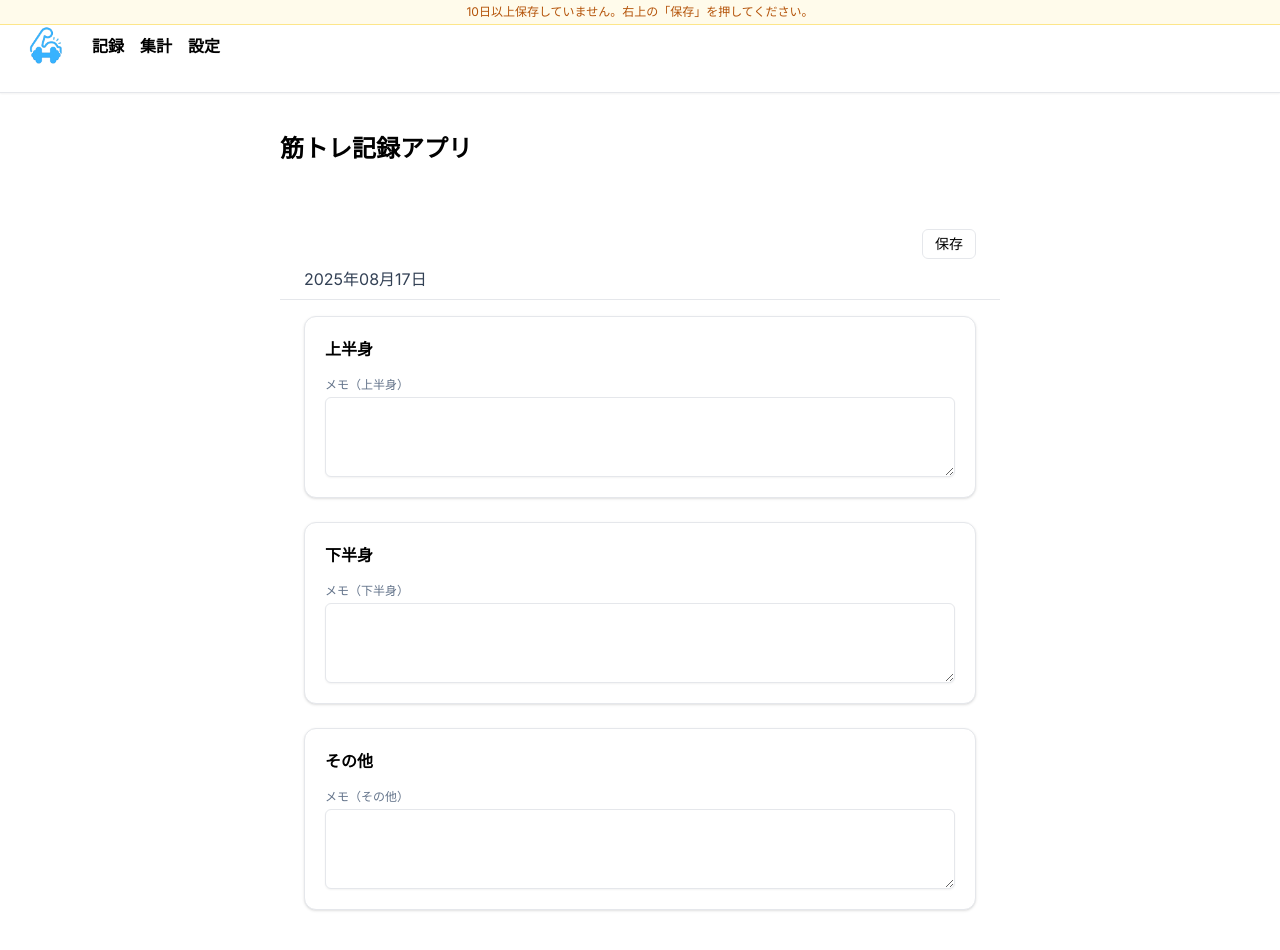
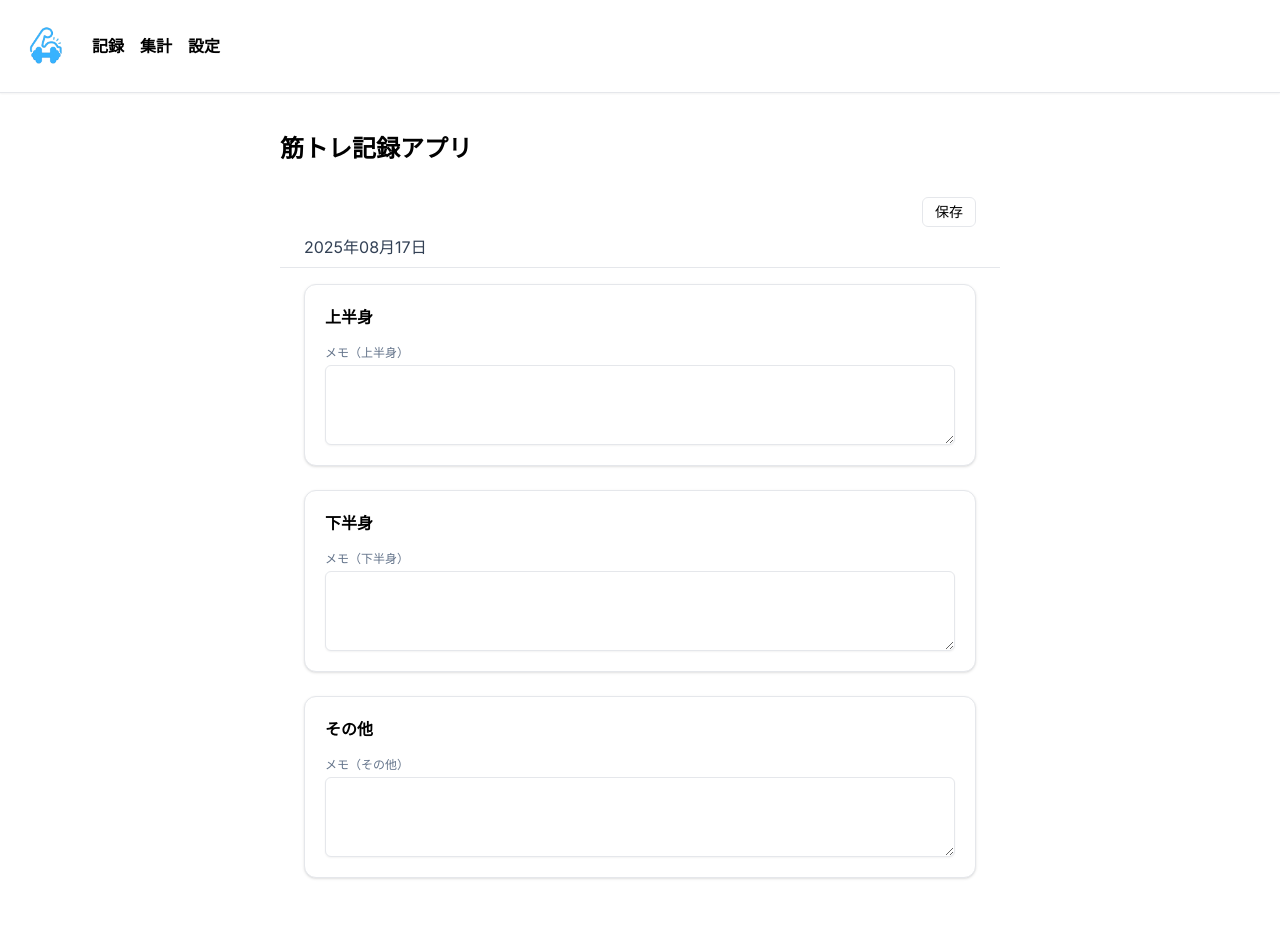
Before and after one commit to Mickey-1996/workout-tracker20250807, a Next.js app: page / in a window 1280 px wide. Shown: the top 950 px of the page. Built offline with nearby package versions, Linux system fonts and the light colour scheme.

Commit message:
Update RecordTab.tsx

```diff
--- a/src/tabs/RecordTab.tsx
+++ b/src/tabs/RecordTab.tsx
@@ -19,7 +19,7 @@ import type {
   Category,
 } from "@/lib/types";
 
-/* ================== Utils ================== */
+/* ============== Utils ============== */
 const EXPORT_FILENAME = "workoutrecord.latest";
 
 const toYmd = (d: Date) =>
@@ -38,7 +38,7 @@ const padCounts = (src: number[] | undefined, setCount: number) => {
 };
 const padChecks = (src: boolean[] | undefined, setCount: number) => {
   const c = clampSets(setCount);
-  const base = Array.isArray(src) ? [...src] : []; // ← [.src] の誤字を修正
+  const base = Array.isArray(src) ? [...src] : [];
   while (base.length < c) base.push(false);
   return base.slice(0, c);
 };
@@ -51,7 +51,7 @@ function hashString(s: string) {
   return (h >>> 0).toString(16);
 }
 
-/** これは「日別記録」だけを集める。キー名の差異に強い実装に変更 */
+/** 日別実績を収集（キー名差異にも耐性） */
 function isDayRecordObject(x: any): boolean {
   return (
     x &&
@@ -70,9 +70,7 @@ function collectAllDayRecords(): Record<string, unknown> {
       if (!raw) continue;
       const parsed = JSON.parse(raw);
       if (keyLike.test(k) || isDayRecordObject(parsed)) out[k] = parsed;
-    } catch {
-      /* ignore broken entry */
-    }
+    } catch {}
   }
   return out;
 }
@@ -95,7 +93,7 @@ const hasAnyData = (r?: Partial<DayRecord>) => {
   return false;
 };
 
-/** SettingsTab方式のJSON保存（Blob→a[download]→revoke、失敗時 data:URL） */
+/** SettingsTab同等の保存 */
 function saveAsJsonLikeSettings(filename: string, data: unknown): boolean {
   const text = jsonString(data);
   try {
@@ -123,9 +121,8 @@ function saveAsJsonLikeSettings(filename: string, data: unknown): boolean {
   }
 }
 
-/* -------- 設定ロード（SettingsTabの保存形式に対応） -------- */
+/* -------- 設定ロード -------- */
 function loadExercises(): ExercisesGrouped {
-  // v2形式（settingsタブの最新仕様）
   const v2 = loadJSON<any>("wt:settings.v2");
   if (v2?.items && Array.isArray(v2.items)) {
     const grouped: ExercisesGrouped = { upper: [], lower: [], etc: [] };
@@ -158,7 +155,6 @@ function loadExercises(): ExercisesGrouped {
       grouped[k].sort((a, b) => (a.order ?? 0) - (b.order ?? 0));
     return grouped;
   }
-  // 旧形式フォールバック
   const raw = loadJSON<any>("exercises");
   if (raw?.upper || raw?.lower || raw?.etc)
     return { upper: raw.upper ?? [], lower: raw.lower ?? [], etc: raw.etc ?? [] };
@@ -168,7 +164,7 @@ function loadExercises(): ExercisesGrouped {
   return { upper: [], lower: [], etc: [] };
 }
 
-/* ================== Component ================== */
+/* ============== Component ============== */
 export default function RecordTab() {
   const today = useMemo(() => new Date(), []);
   const todayStr = useMemo(() => toYmd(today), [today]);
@@ -196,7 +192,7 @@ export default function RecordTab() {
     notesEtc: "",
   });
 
-  // 保存リマインド
+  // 署名（UIへの表示はしない）
   const [lastDiskSaveAt, setLastDiskSaveAt] = useState<number>(0);
   const [lastSavedSig, setLastSavedSig] = useState<string>("");
   const [currentSig, setCurrentSig] = useState<string>("");
@@ -228,7 +224,8 @@ export default function RecordTab() {
     () => (!lastDiskSaveAt ? Infinity : (Date.now() - lastDiskSaveAt) / (1000 * 60 * 60)),
     [lastDiskSaveAt]
   );
-  const shouldPromptSave = hoursSinceSave > 24 * 10;
+  // 初回保存前（0）は出さない
+  const shouldPromptSave = lastDiskSaveAt > 0 && hoursSinceSave > 24 * 10;
   const hasUnsavedChanges =
     currentSig !== "" && lastSavedSig !== "" && currentSig !== lastSavedSig;
 
@@ -243,7 +240,7 @@ export default function RecordTab() {
     return () => window.removeEventListener("beforeunload", handler);
   }, [hasUnsavedChanges, shouldPromptSave]);
 
-  /** saveDayRecord の引数に合わせて正規化して保存 */
+  /** 型を正規化して保存 */
   const saveSafe = (date: string, data: DayRecord) => {
     const normalized: DayRecord = {
       date: data.date,
@@ -277,10 +274,16 @@ export default function RecordTab() {
     setCurrentSig(calcRecordsSignature());
   };
 
-  /* ================== UI Parts ================== */
+  /* ---------- UI ---------- */
+
+  // 10日以上未保存なら上部に出すバナー（ノッチ対応）
   const Banner = () =>
     shouldPromptSave ? (
-      <div className="fixed top-0 left-0 right-0 z-50 text-center text-[11px] sm:text-xs text-amber-700 bg-amber-50 border-b border-amber-200 py-1">
+      <div
+        className="fixed top-0 left-0 right-0 z-50 text-center text-[11px] sm:text-xs text-amber-700 bg-amber-50 border-b border-amber-200 py-1"
+        style={{ paddingTop: "env(safe-area-inset-top)" }}
+        aria-live="polite"
+      >
         10日以上保存していません。右上の「保存」を押してください。
       </div>
     ) : null;
@@ -288,21 +291,16 @@ export default function RecordTab() {
   const Header = () => (
     <div className="sticky top-0 z-40 bg-white/90 backdrop-blur border-b">
       <div className="mx-auto w-full max-w-none px-3 sm:px-6 py-2 flex items-center justify-end">
-        {hasUnsavedChanges && (
-          <span className="mr-3 text-xs text-rose-600">未保存の変更があります</span>
-        )}
         <button
           type="button"
           className="rounded-md border px-3 py-1 text-sm hover:bg-slate-50"
           onClick={() => {
-            // ①当日分を確実に localStorage へ反映
+            // 先に当日分を確実反映
             saveSafe(todayStr, rec);
-
-            // ②全日分を収集して保存
+            // 全日分収集 → 保存
             const payload = collectAllDayRecords();
             const ok = saveAsJsonLikeSettings(EXPORT_FILENAME, payload);
-
-            // ③署名・時刻の更新
+            // 署名・時刻更新
             const sig = calcRecordsSignature();
             const t = Date.now();
             localStorage.setItem("wt:lastDiskSaveAt", String(t));
@@ -310,8 +308,7 @@ export default function RecordTab() {
             setLastDiskSaveAt(t);
             setLastSavedSig(sig);
             setCurrentSig(sig);
-
-            alert(ok ? `保存しました（${EXPORT_FILENAME}）` : "保存に失敗しました");
+            if (!ok) alert("保存に失敗しました");
           }}
           aria-label="記録データを保存"
         >
@@ -325,7 +322,7 @@ export default function RecordTab() {
     </div>
   );
 
-  // ▼ ボックスを 52px 正方形に縮小：iOSでも重ならないよう min-* + shrink-0 + block
+  // 50px 正方形
   const SquareCount = ({
     value,
     onChange,
@@ -335,9 +332,9 @@ export default function RecordTab() {
     onChange: (n: number) => void;
     max: number;
   }) => (
-    <div className="w-[52px] h-[52px] min-w-[52px] min-h-[52px] shrink-0 relative block">
+    <div className="w-[50px] h-[50px] min-w-[50px] min-h-[50px] shrink-0 relative block">
       <Select value={String(value)} onValueChange={(v) => onChange(Number(v))}>
-        <SelectTrigger className="h-[52px] w-[52px] p-0 text-lg justify-center leading-none box-border">
+        <SelectTrigger className="h-[50px] w-[50px] p-0 text-lg justify-center leading-none box-border">
           <SelectValue placeholder="0" />
         </SelectTrigger>
         <SelectContent
@@ -358,12 +355,12 @@ export default function RecordTab() {
 
   const SquareCheck = ({ on }: { on: boolean }) => (
     <div
-      className={`w-[52px] h-[52px] min-w-[52px] min-h-[52px] shrink-0 relative block rounded-md border flex items-center justify-center ${
+      className={`w-[50px] h-[50px] min-w-[50px] min-h-[50px] shrink-0 relative block rounded-md border flex items-center justify-center ${
         on ? "bg-emerald-500 border-emerald-600 text-white" : "border-slate-300"
       }`}
     >
       {on ? (
-        <svg viewBox="0 0 24 24" width="20" height="20" aria-hidden="true">
+        <svg viewBox="0 0 24 24" width="18" height="18" aria-hidden="true">
           <path
             d="M20 6L9 17l-5-5"
             fill="none"
@@ -380,7 +377,7 @@ export default function RecordTab() {
   const renderCategory = (key: "upper" | "lower" | "etc", label: string) => {
     const items = exercises[key].filter((it) => it.enabled ?? true);
     return (
-      <Card className="mb-6 p-3 sm:p-5">
+      <Card className="mb-6 p-2 sm:p-5">
         <div className="mb-2 font-semibold">{label}</div>
 
         <div className="space-y-4">
@@ -392,7 +389,6 @@ export default function RecordTab() {
             const countsArr = padCounts(rec.counts?.[id], setCount);
             const checksArr = padChecks(rec.sets?.[id], setCount);
 
-            // インターバル
             const times = rec.times?.[id] ?? [];
             const n = times.length;
             const last = n ? new Date(times[n - 1]) : null;
@@ -405,29 +401,28 @@ export default function RecordTab() {
                 : undefined;
 
             return (
-              <div key={id} className="rounded-lg border border-slate-200 p-3 sm:p-4">
-                {/* 種目名 */}
+              <div
+                key={id}
+                className="rounded-lg border border-slate-200 p-2 sm:p-4 overflow-hidden"
+              >
                 <div className="text-sm text-slate-700 break-words font-medium">
                   {it.name}
                 </div>
 
-                {/* インターバル（右寄せ） */}
                 <div className="mt-2 text-xs text-slate-500 text-right">
                   前回からのインターバル：
                   {intervalMs !== undefined ? formatHours(intervalMs) : "—"}
                 </div>
 
-                {/* 入力UI：右端寄せ・重なり防止 */}
-                <div className="mt-2 w-full">
+                {/* 入力列：右寄せ・はみ出し防止 */}
+                <div className="mt-2 w-full overflow-hidden pr-1">
                   <div
                     className="
-                      ml-auto
-                      grid
-                      [grid-template-columns:repeat(5,52px)]
-                      gap-x-2 gap-y-3
-                      auto-rows-[60px]
+                      ml-auto grid
+                      [grid-template-columns:repeat(5,50px)]
+                      gap-x-2 gap-y-3 auto-rows-[58px]
                       justify-items-end content-start
-                      w-[min(100%,320px)]
+                      w-auto
                     "
                   >
                     {mode === "count"
@@ -535,15 +530,20 @@ export default function RecordTab() {
 
   return (
     <>
-      {shouldPromptSave && (
-        <div className="fixed top-0 left-0 right-0 z-50 text-center text-[11px] sm:text-xs text-amber-700 bg-amber-50 border-b border-amber-200 py-1">
-          10日以上保存していません。右上の「保存」を押してください。
-        </div>
-      )}
-      <div className={shouldPromptSave ? "pt-7 sm:pt-8" : ""}>
+      {/* バナー分＋ノッチ分だけ本文の上余白を確保（inline style で上書き） */}
+      <div
+        className={shouldPromptSave ? "pt-7 sm:pt-8" : ""}
+        style={
+          shouldPromptSave
+            ? { paddingTop: "calc(env(safe-area-inset-top, 0px) + 2rem)" }
+            : undefined
+        }
+      >
+        <Banner />
         <Header />
-        {/* 他タブと同等の本文余白 */}
-        <div className="w-full max-w-none px-4 sm:px-6 py-4">
+
+        {/* 本文余白：px-3 にして外枠を広げる */}
+        <div className="w-full max-w-none px-3 sm:px-6 py-4">
           {renderCategory("upper", "上半身")}
           {renderCategory("lower", "下半身")}
           {renderCategory("etc", "その他")}
@@ -553,7 +553,7 @@ export default function RecordTab() {
   );
 }
 
-/* ===== インターバル時間（時間単位） ===== */
+/* ===== 時間表示（h単位） ===== */
 function formatHours(ms: number): string {
   const hours = Math.max(0, Math.floor(ms / (1000 * 60 * 60)));
   return `${hours}時間`;
```
